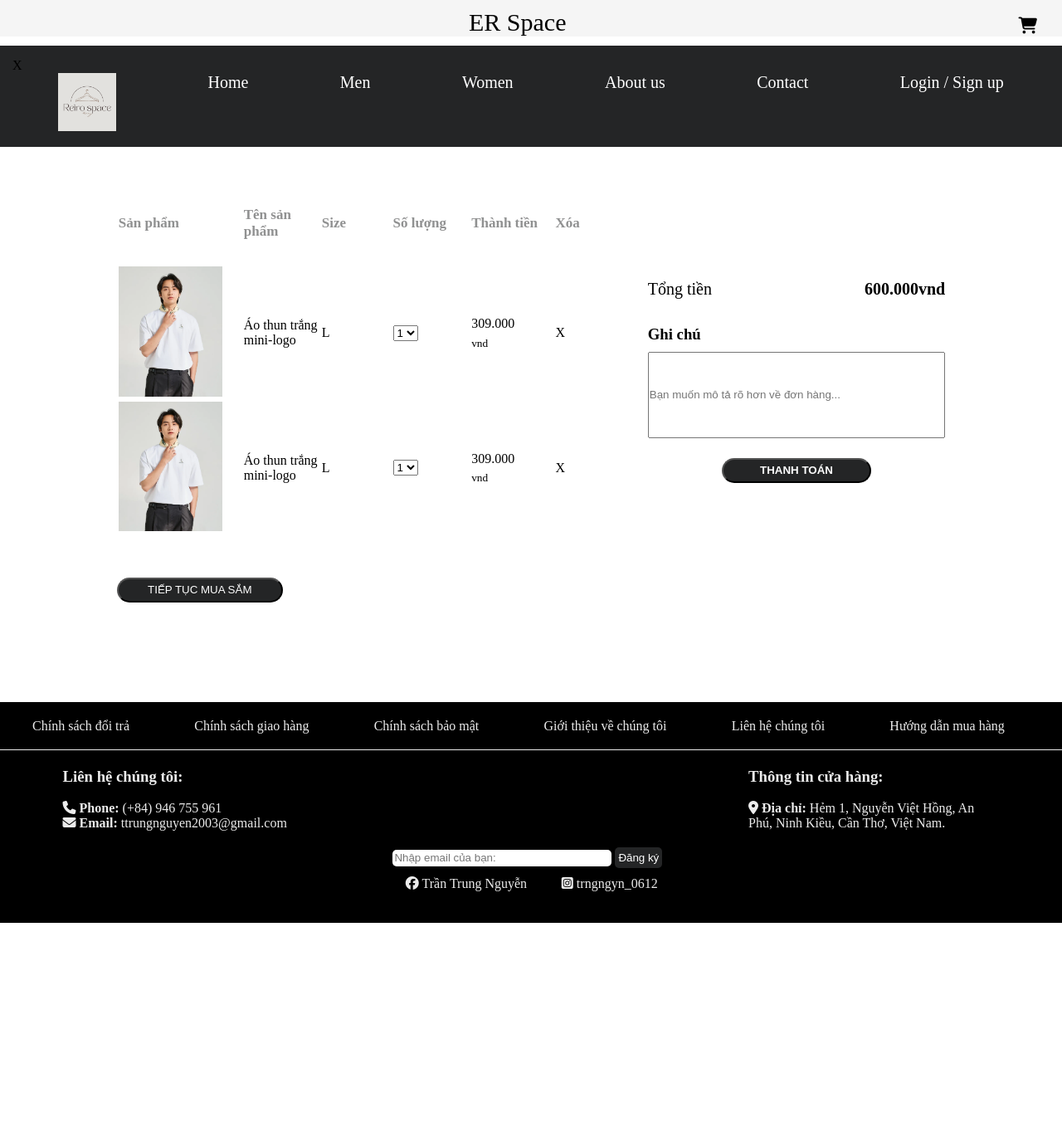
After one commit to ttn-piw/clothing_web, a PHP site: page /Cart.html in a window 1280 px wide. The commit adds this page. Shown: the top 1352 px of the page at 83% size. Run offline with PHP 8.4, Linux system fonts and the light colour scheme.

Commit message:
70% cart page

```diff
--- /dev/null
+++ b/Cart.html
@@ -0,0 +1,167 @@
+<!DOCTYPE html>
+<html>
+    <head>
+        <meta charset="UTF-8">
+        <meta name="viewport" content="width=device-width, initial-scale=1.0">
+        <title>Cart's Page</title>
+        <link rel="stylesheet" href="/index/Cart/cart.css">
+        <link rel="stylesheet" href="https://cdnjs.cloudflare.com/ajax/libs/font-awesome/6.5.1/css/all.min.css">
+    </head>
+    <body>
+        <header>
+            <span id="cart"><i class="fa-solid fa-cart-shopping"></i></span>
+            <span id="logo">ER Space</span>
+            <div class="hamburger">
+
+                <span id="bar"><i class="fa-solid fa-bars"></i></span>
+            </div>
+        </header>
+        <nav>
+         <div class="home_bar" >
+            <div id="close_menu">X</div>
+          <ul type ="none">
+            <span><img src="/imagine/logo.png" width="70px"></span>
+            <li><a href="index.html">Home</a></li>
+            <li>
+                <a href="product_page_men.html">Men</a>
+                <ul class="men_menu" type="none">
+                    <li id="men_tee"><a href="">T-shirt</a></li>
+                    <li><a href="">Somi</a></li>
+                    <li><a href="">Vest/Blazer</a></li>
+                    <li><a href="">Quần</a></li>
+                </ul>
+            </li>
+            <li>
+                <a href="product_page_women.html">Women</a>
+                <ul class="women_menu" type="none">
+                    <li><a href="">Áo</a></li>
+                    <li><a href="">Vest/Blazer</a></li>
+                    <li><a href="">Chân váy</a></li>
+                    <li><a href="">Quần</a></li>
+                </ul>
+            </li>
+            <li>
+                <a href="#">About us</a>
+                <span id="about_content">
+                    <img src="/imagine/logo.png">
+                    <p>
+                        Chào mừng bạn đến với chúng tôi - nơi hội tụ của những trải nghiệm mua sắm độc đáo và phóng khoáng!
+                        Chúng tôi là địa chỉ tin cậy cho những người yêu thích phong cách vintage, nơi mang đến cho bạn những
+                        sản phẩm độc đáo và đẹp mắt. Tại đây, chúng tôi tự hào giới thiệu những bộ sưu tập đặc sắc, từ những
+                        chiếc áo thời trang, đồ trang sức đến những đồ nội thất độc lạ - tất cả đều đậm chất retro và vintage.
+                        <br>
+                        <br>
+                        Chúng tôi không chỉ là một trang web bán đồ, mà còn là không gian của những câu chuyện, kỷ niệm và
+                        sở thích thú vị. Hãy đồng hành cùng chúng tôi để khám phá và tận hưởng sự độc đáo trong từng sản phẩm.
+                        Với cam kết chất lượng và dịch vụ tận tâm, chúng tôi mong muốn mang lại cho bạn trải nghiệm mua sắm thú vị
+                        và đặc biệt - nơi bạn có thể tìm thấy những khoảnh khắc retro trong cuộc sống hiện đại.
+                        Hãy đắm chìm trong không gian vintage của chúng tôi và tạo nên phong cách riêng biệt cho chính mình!
+                    </p>
+                </span>
+            </li>
+            <li id="contact_home"><a href="">Contact</a></li>
+            <li id="login"><a href="/index/Login_register/login_register.html">Login / Sign up</a></li>
+          </ul>
+        </div>
+        </nav>
+
+        <div class="container">
+            <div class="content">
+                <div class="content_left">
+                    <table>
+                        <tr>
+                            <th>Sản phẩm</th>
+                            <th>Tên sản phẩm</th>
+                            <th>Size</th>
+                            <th>Số lượng</th>
+                            <th>Thành tiền</th>
+                            <th>Xóa</th>
+                        </tr>
+                        <tr>
+                            <td><img src="/imagine/Product_img/Men_img/aothun1.jpg" alt=""></td>
+                            <td><p>Áo thun trắng mini-logo</p></td>
+                            <td><p>L</p></td>
+                            <td><select name="" id="">
+                                <option>1</option>
+                                <option>2</option>
+                                <option>3</option>
+                                <option>4</option>
+                                <option>5</option>
+                            </select>
+                        </td>
+                            <td><p>309.000</p><sub>vnd</sub></td>
+                            <td><span>X</span></td>
+                        </tr>
+                        <tr>
+                            <td><img src="/imagine/Product_img/Men_img/aothun1.jpg" alt=""></td>
+                            <td><p>Áo thun trắng mini-logo</p></td>
+                            <td><p>L</p></td>
+                            <td><select name="" id="">
+                                <option>1</option>
+                                <option>2</option>
+                                <option>3</option>
+                                <option>4</option>
+                                <option>5</option>
+                            </select>
+                        </td>
+                            <td><p>309.000</p><sub>vnd</sub></td>
+                            <td><span>X</span></td>
+                        </tr>
+                    </table>
+                    <button id="back_shop">TIẾP TỤC MUA SẮM</button>
+                </div>
+                <div class="content_right">
+                    <div class="total">
+                        Tổng tiền
+                        <span id="money"><b>600.000vnd</b></span>
+                    </div>
+                    <div class="note">
+                        <h3>Ghi chú</h3>
+                        <input type="text" placeholder="Bạn muốn mô tả rõ hơn về đơn hàng...">
+                    </div>
+                    <button id="get_bill">THANH TOÁN</button>
+                </div>
+            </div>
+        </div>
+
+        <footer id="footer_page">
+            <div class="policy">
+             <ul type="none">
+               <li><a href="">Chính sách đổi trả</a></li>
+               <li><a href="">Chính sách giao hàng</a></li>
+               <li><a href="">Chính sách bảo mật</a></li>
+               <li><a href="">Giới thiệu về chúng tôi</a></li>
+               <li><a href="">Liên hệ chúng tôi</a></li>
+               <li><a href="">Hướng dẫn mua hàng</a></li>
+             </ul>
+            </div>
+
+           <div class="contact_container">
+            <div class="contact">
+               <h3>Liên hệ chúng tôi:</h3><br>
+               <p><i class="fa-solid fa-phone"></i><b> Phone:</b> (+84) 946 755 961</p>
+               <p><i class="fa-solid fa-envelope"></i><b> Email:</b> ttrungnguyen2003@gmail.com</p>
+            </div>
+            <div class="shop_info">
+               <h3>Thông tin cửa hàng:</h3><br>
+               <p><i class="fa-solid fa-location-dot"></i></i><b> Địa chỉ:</b> Hẻm 1, Nguyễn Việt Hồng, An Phú, Ninh Kiều, Cần Thơ, Việt Nam.</p>
+            </div>
+           </div>
+
+           <div id="footer_mail">
+               <input type="text" placeholder="Nhập email của bạn:">
+               <button>Đăng ký</button>
+           </div>
+           <div class="social_contact">
+               <span>
+                   <i class="fa-brands fa-facebook"></i>
+                   <a href="https://www.facebook.com/Enny.Trann/">Trần Trung Nguyễn</a>
+               </span>
+               <span>
+                   <i class="fa-brands fa-square-instagram"></i>
+                   <a href="https://www.instagram.com/trngngyen_0612_/">trngngyn_0612</a>
+               </span>
+           </div>
+       </footer>
+    </body>
+</html>
--- /dev/null
+++ b/index/Cart/cart.css
@@ -0,0 +1,376 @@
+*{
+    margin: 0 auto;
+    padding: 0;
+    box-sizing: border-box;
+}
+
+header{
+    background-color: #f5f5f5;
+    text-align: center;
+    padding-left: 20px;
+    font-size: 30px;
+    padding-top: 10px;
+}
+
+#cart{
+    float:right ;
+    padding-top: 10px;
+    padding-right: 30px;
+    font-size: 20px;
+    cursor: pointer;
+}
+.hamburger{
+    display: none;
+}
+.bar{
+    height: 2px;
+    width: 27px;
+    background-color:aqua;
+    margin: 5px 0px;
+}
+.home_bar{
+    position: relative;
+    background-color: #242526;
+    padding: 15px 15px;
+    margin-top: 0.3cm;
+    width: 100%;
+    height:max-content;
+}
+.home_bar ul{
+    display: flex;
+}
+/* .home_bar #close_menu{
+    display: none;
+} */
+.home_bar > ul > li a{
+    text-decoration: none;
+    color:#fff;
+    font-size: 20px;
+    font-weight: 500;
+    transition: all 0.3s ease;
+}
+.home_bar > ul > li:hover > a {
+    background-color: white;
+    color: #000000;
+    padding: 0.2cm;
+    border-radius: 5px;
+    transition: 0.3s ease-in;
+
+}
+.home_bar .men_menu,
+.home_bar .women_menu,
+.home_bar li #about_content{
+    /* background-color: aqua; */
+    background-color: #242526;
+    display: block;
+    top: 90px;
+    padding-left: 10px;
+    width: 140px;
+    position: absolute;
+    height: max-content;
+    line-height: 50px;
+    z-index: 999;
+    border-radius: 2px;
+    opacity: 0;
+    visibility: hidden;
+}
+.home_bar li:hover .men_menu,
+.home_bar li:hover .women_menu{
+    opacity: 1;
+    visibility: visible;
+    transition: 0.5s;
+}
+.home_bar li:hover #about_content{
+    background-color:#f5f5f5;
+    visibility: visible;
+    opacity: 1;
+    position: absolute;
+    width: 60%;
+    top:120px;
+    left: 20%;
+    height:max-content;
+}
+.home_bar li #about_content img{
+    max-width: max-content;
+    height: 200px;
+    float: right;
+}
+#about_content p{
+    padding-top: 5px;
+    line-height: 20px;
+    font-family: 'Old Standard TT', serif;
+    font-style: italic;
+}
+.men_menu li:hover a,
+.women_menu li:hover a{
+    background-color: white;
+    color: #000000;
+    padding: 0.2cm;
+    border-radius: 5px;
+    transition: 0.5s ease-in;
+}
+
+@media screen and (max-width: 768px) {
+    .home_bar .men_menu{
+        top:100px;
+    }
+}
+@media screen and (max-width: 700px)  {
+    .home_bar--open {
+        transform: translate(0) !important;
+        transition: 0.5s;
+        z-index: 999;
+    }
+    header{
+        all:unset;
+        display: block;
+        font-size: 30px;
+        width: 100%;
+        padding-top: 10px;
+        padding-bottom: 10px;
+        text-align: center;
+        background-color:#ececec;
+    }
+    #cart{
+        position:relative;
+        float: left;
+        visibility: visible;
+        font-size: 25px;
+        padding: 0 0 0px 10px;
+    }
+    #logo{
+        font-size: 50px;
+    }
+    .hamburger{
+        float: right;
+        visibility:visible;
+        display: inline;
+        cursor: pointer;
+        padding-right: 10px;
+    }
+    .home_bar{
+        position: absolute;
+        background-color:#242526;
+        width: 100%;
+        margin-left: 00%;
+        height: 100%;
+        max-width: 100%;
+        z-index: 999;
+        transform: translate(-100%);
+        transition: 0.5s;
+        opacity: 0.9;
+    }
+    .home_bar #close_menu{
+        display: block;
+        font-size: 30px;
+        color: #fff;
+        float: right;
+        padding-right: 15px;
+        cursor: pointer;
+    }
+
+    .home_bar ul{
+        flex-direction: column;
+        padding-top: 30px;
+        align-items: center;
+        line-height: 90px;
+    }
+    .home_bar > ul > li {
+        color: #000000;
+        text-decoration: none;
+
+    }
+    .home_bar li:hover .men_menu ,
+    .home_bar li:hover .women_menu{
+        opacity: 1;
+        visibility: hidden;
+    }
+    .home_bar li:hover #about_content{
+        background-color:#f5f5f5;
+        visibility: visible;
+        opacity: 1;
+        position: absolute;
+        left:0;
+        width: 100%;
+        top:120px;
+        height:65%;
+        padding: 50px;
+    }
+
+}
+
+.container{
+    max-width: 80%;
+    margin-top: 20px;
+    margin-bottom: 20px;
+    padding: 20px 0;
+}
+.content{
+    width: 100%;
+    display: flex;
+    align-items: center;
+    /* background-color: aquamarine; */
+}
+.content .content_left{
+    position: relative;
+    width: 60%;
+    /* background-color: aqua; */
+}
+.container .content .content_left table tr{
+    border-bottom: 1px solid black;
+    /* background-color: aquamarine; */
+}
+.content_left table tr:first-child{
+}
+.content .content_left table tr th{
+    font-size: 17px;
+    text-align: left;
+    color: #242526;
+    opacity: 0.5;
+    margin-left:30px;
+    width: 200px;
+    padding: 30px 0;
+}
+.content_left table tr td img{
+    width: 125px;
+}
+#back_shop{
+    margin-top: 50px;
+}
+button{
+    background-color: #242526;
+    color: #fff;
+    width: 200px;
+    border-radius: 50px;
+    font-weight: 500;
+    height: 30px;
+}
+button:hover{
+    background-color: white;
+    font-weight: 600;
+    color: #000000;
+    transition: 0.5s ease-in-out;
+}
+.content .content_right{
+    /* background-color: bisque; */
+    height: 300px;
+    width: 35%;
+    position: relative;
+}
+.content_right .total{
+    /* background-color: aquamarine; */
+    height: 50px;
+    font-size: 20px;
+    padding-top: 15px;
+}
+.content_right button{
+    width: 100%;
+    display: block;
+    font-weight: 600;
+}
+#money{
+    float: right;
+}
+#get_bill{
+    width: 50%;
+    margin-top: 30px;
+    margin-bottom: 30px;
+}
+.note{
+    /* background-color: aquamarine; */
+    height: 50%;
+    padding-top: 20px;
+}
+.note h3{
+    margin-bottom: 10px;
+}
+.note input{
+    width: 100%;
+    height: 80%;
+}
+
+footer{
+    background-color: #000000;
+    margin-top: 100px;
+}
+.policy{
+    box-sizing: border-box;
+    border-bottom: 1px solid #ececec;
+    padding: 20px 30px 0px 0px;
+    padding-bottom: 0.5cm;
+}
+
+.policy ul{
+    display: flex;
+}
+
+.policy ul li a{
+    color: #ececec;
+    text-decoration: none;
+}
+
+.contact_container{
+    padding-top: 0.3cm;
+}
+.contact{
+    box-sizing: border-box;
+    /* background-color:blueviolet;  */
+    color:#ececec;
+    text-decoration: none;
+    display: inline-block;
+    width: 8cm;
+    margin-top: 10px;
+    margin-left: 2cm;
+}
+
+.shop_info{
+    box-sizing: border-box;
+    /* background-color:brown ; */
+    color:#ececec;
+    text-decoration: none;
+    display: inline-block;
+    width: 8cm;
+    margin: 10px;
+    margin-right: 2cm;
+    float: right;
+}
+
+#footer_mail{
+    margin: 20px 0px 10px 10px;
+    text-align: center;
+    padding-right: 0.5cm;
+}
+
+#footer_mail input{
+    border: none;
+    border-radius: 5px;
+    padding: 2.5px;
+    width: 7cm;
+}
+
+#footer_mail button{
+    border-radius: 5px;
+    border: none;
+    width: 1.5cm;
+    height: 25px;
+}
+
+.social_contact{
+    box-sizing: border-box;
+    /* background-color: blue; */
+    color:#ececec;
+    text-decoration: none;
+    height: auto;
+    display:block;
+    width: 10cm;
+    padding-bottom: 1cm;
+}
+
+.social_contact a{
+    color: #ececec;
+    text-decoration: none;
+}
+
+.social_contact span{
+    margin-left: 1cm;
+}
```
Also changed, not shown: index/Login_register/login_register.css (+7 -3 lines).
